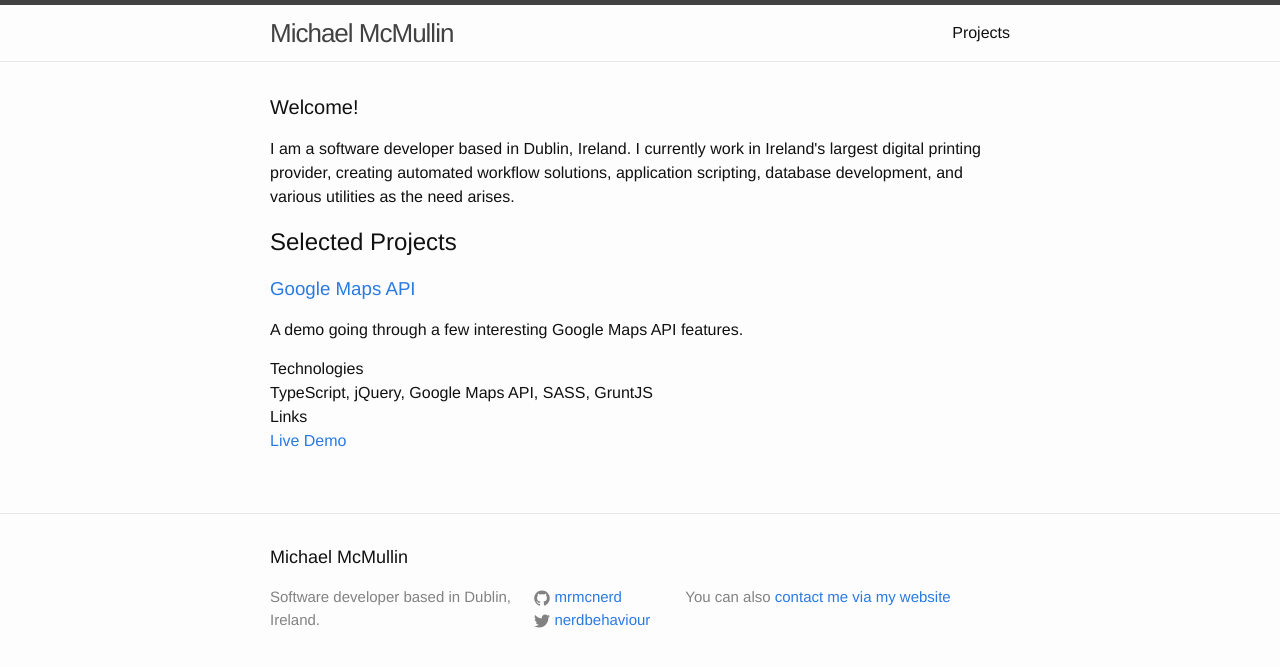
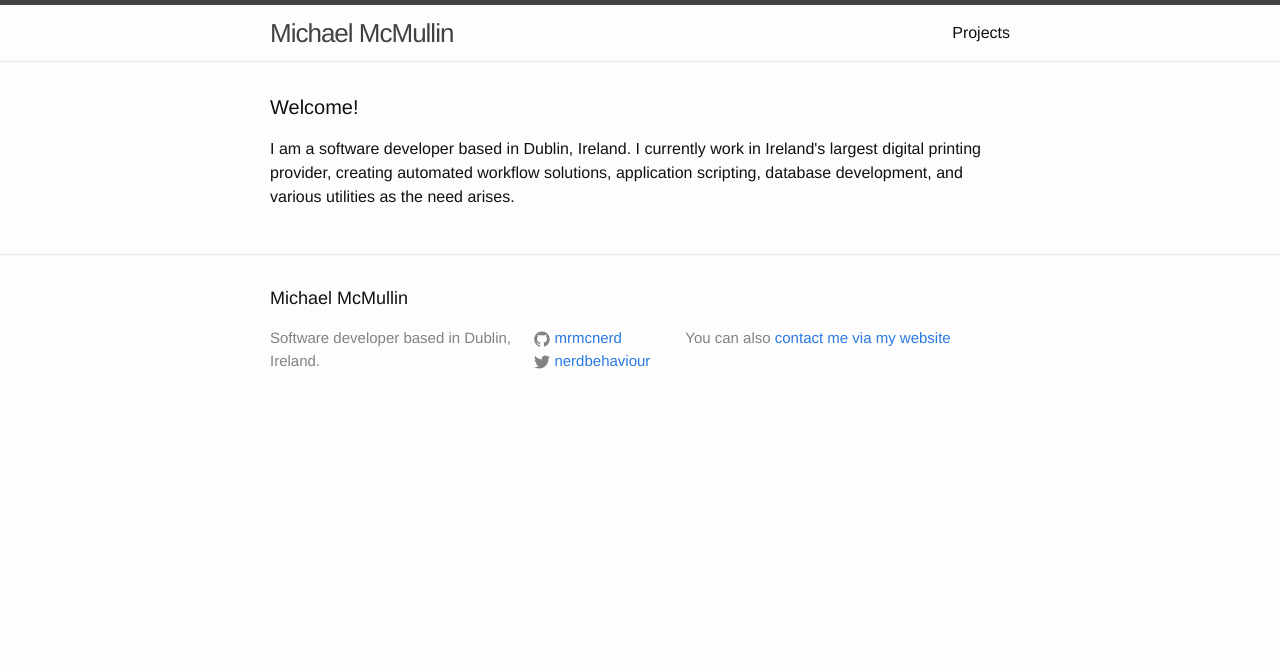
Before and after one commit to michaelmcmullin/michaelmcmullin.github.io, a Jekyll site: the page built from index.html, in a window 1280 px wide. Shown: the top 667 px of the page. Built offline with Jekyll 4.4.1, drawn with Linux system fonts in a browser that asks for light colours.

Commit message:
Remove projects from home page

```diff
--- a/index.html
+++ b/index.html
@@ -11,19 +11,4 @@ layout: default
   solutions, application scripting, database development, and various utilities
   as the need arises.</p>
 
-  <h2>Selected Projects</h2>
-
-  <ul class="post-list">
-    <li>
-      <h3><a href="https://github.com/mrmcnerd/Google-Maps-API-Demo">Google Maps API</a></h3>
-      <p>A demo going through a few interesting Google Maps API features.</p>
-      <dl>
-        <dt>Technologies</dt>
-        <dd>TypeScript, jQuery, Google Maps API, SASS, GruntJS</dd>
-
-        <dt>Links</dt>
-        <dd><a href="https://mrmcnerd.github.io/Google-Maps-API-Demo/">Live Demo</a></dd>
-      </dl>
-    </li>
-  </ul>
 </div>
```
